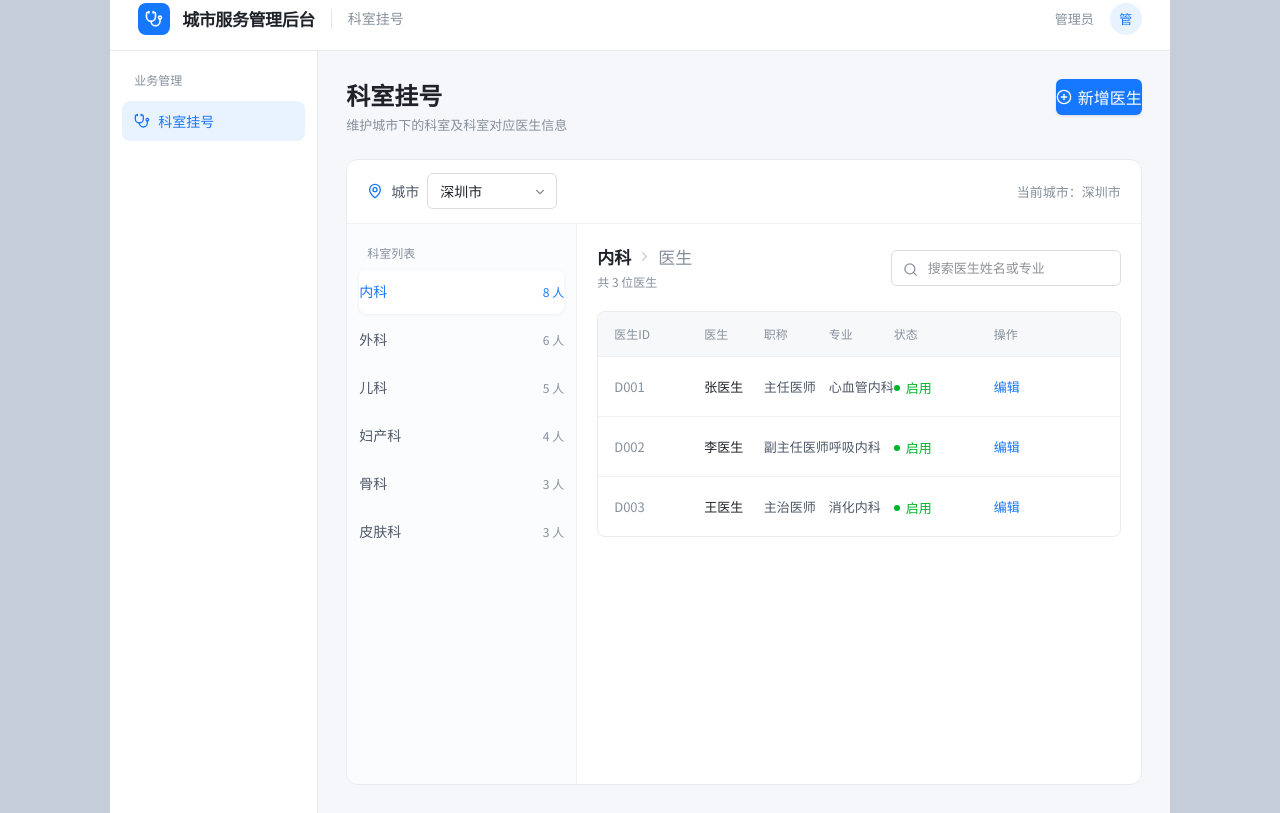
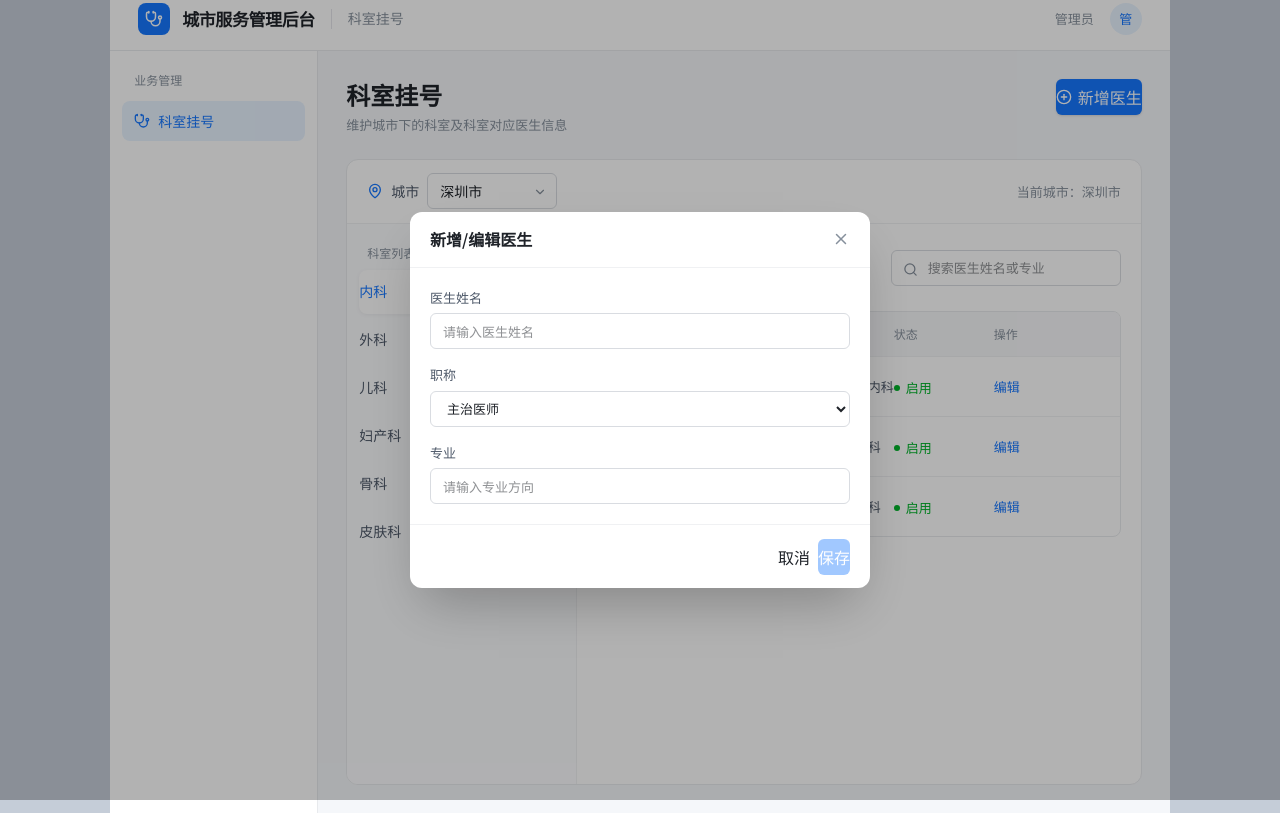
Before and after one commit to zhangxiaomeng880-ui/city-service-admin, a React (Vite) app: page / in a window 1280 px wide. Both pictures are taken after a click on the button "新增医生". Built offline with nearby package versions, Linux system fonts and the light colour scheme.

Commit message:
feat: complete frontend mock registration flow

```diff
--- a/src/app/App.tsx
+++ b/src/app/App.tsx
@@ -7,6 +7,7 @@ import {
   Search,
   Stethoscope,
   Users,
+  X,
 } from "lucide-react";
 
 type Doctor = {
@@ -21,100 +22,165 @@ type Doctor = {
 type Department = {
   id: string;
   name: string;
-  count: number;
 };
 
-const cities = ["深圳市", "广州市", "北京市", "上海市", "杭州市"];
+type CityData = {
+  departments: Department[];
+  doctors: Record<string, Doctor[]>;
+};
 
-const departments: Department[] = [
-  { id: "internal", name: "内科", count: 8 },
-  { id: "surgery", name: "外科", count: 6 },
-  { id: "pediatrics", name: "儿科", count: 5 },
-  { id: "gynecology", name: "妇产科", count: 4 },
-  { id: "orthopedics", name: "骨科", count: 3 },
-  { id: "dermatology", name: "皮肤科", count: 3 },
-];
-
-const doctorMap: Record<string, Doctor[]> = {
+const mockData: Record<string, CityData> = {
+  深圳市: {
+    departments: [
+      { id: "internal", name: "内科" },
+      { id: "surgery", name: "外科" },
+      { id: "pediatrics", name: "儿科" },
+      { id: "gynecology", name: "妇产科" },
+      { id: "orthopedics", name: "骨科" },
+      { id: "dermatology", name: "皮肤科" },
+    ],
+    doctors: {
       internal: [
-    { id: "D001", name: "张医生", title: "主任医师", specialty: "心血管内科", hospital: "深圳市人民医院", status: "启用" },
-    { id: "D002", name: "李医生", title: "副主任医师", specialty: "呼吸内科", hospital: "深圳市人民医院", status: "启用" },
-    { id: "D003", name: "王医生", title: "主治医师", specialty: "消化内科", hospital: "深圳市人民医院", status: "启用" },
+        { id: "SZ-D001", name: "张医生", title: "主任医师", specialty: "心血管内科", hospital: "深圳市人民医院", status: "启用" },
+        { id: "SZ-D002", name: "李医生", title: "副主任医师", specialty: "呼吸内科", hospital: "深圳市人民医院", status: "启用" },
+        { id: "SZ-D003", name: "王医生", title: "主治医师", specialty: "消化内科", hospital: "深圳市人民医院", status: "启用" },
       ],
       surgery: [
-    { id: "D011", name: "陈医生", title: "主任医师", specialty: "普外科", hospital: "深圳市人民医院", status: "启用" },
-    { id: "D012", name: "刘医生", title: "副主任医师", specialty: "肝胆外科", hospital: "深圳市人民医院", status: "启用" },
+        { id: "SZ-D011", name: "陈医生", title: "主任医师", specialty: "普外科", hospital: "深圳市人民医院", status: "启用" },
+        { id: "SZ-D012", name: "刘医生", title: "副主任医师", specialty: "肝胆外科", hospital: "深圳市人民医院", status: "启用" },
       ],
-  pediatrics: [
-    { id: "D021", name: "赵医生", title: "主任医师", specialty: "儿童呼吸", hospital: "深圳市儿童医院", status: "启用" },
-  ],
+      pediatrics: [{ id: "SZ-D021", name: "赵医生", title: "主任医师", specialty: "儿童呼吸", hospital: "深圳市儿童医院", status: "启用" }],
       gynecology: [],
       orthopedics: [],
       dermatology: [],
+    },
+  },
+  广州市: {
+    departments: [
+      { id: "internal", name: "内科" },
+      { id: "surgery", name: "外科" },
+      { id: "pediatrics", name: "儿科" },
+      { id: "oncology", name: "肿瘤科" },
+    ],
+    doctors: {
+      internal: [{ id: "GZ-D001", name: "周医生", title: "主任医师", specialty: "心血管内科", hospital: "广州市第一人民医院", status: "启用" }],
+      surgery: [{ id: "GZ-D011", name: "黄医生", title: "副主任医师", specialty: "普外科", hospital: "广州市第一人民医院", status: "启用" }],
+      pediatrics: [],
+      oncology: [],
+    },
+  },
+  北京市: {
+    departments: [{ id: "internal", name: "内科" }, { id: "surgery", name: "外科" }, { id: "orthopedics", name: "骨科" }],
+    doctors: {
+      internal: [{ id: "BJ-D001", name: "孙医生", title: "主任医师", specialty: "内分泌科", hospital: "北京协和医院", status: "启用" }],
+      surgery: [],
+      orthopedics: [],
+    },
+  },
+  上海市: {
+    departments: [{ id: "internal", name: "内科" }, { id: "surgery", name: "外科" }, { id: "gynecology", name: "妇产科" }],
+    doctors: {
+      internal: [{ id: "SH-D001", name: "吴医生", title: "副主任医师", specialty: "呼吸内科", hospital: "上海市第一人民医院", status: "启用" }],
+      surgery: [],
+      gynecology: [],
+    },
+  },
+  杭州市: {
+    departments: [{ id: "internal", name: "内科" }, { id: "pediatrics", name: "儿科" }],
+    doctors: {
+      internal: [{ id: "HZ-D001", name: "沈医生", title: "主任医师", specialty: "消化内科", hospital: "浙江大学医学院附属第一医院", status: "启用" }],
+      pediatrics: [],
+    },
+  },
 };
+
+const cities = Object.keys(mockData);
 
 export default function App() {
   const [city, setCity] = useState("深圳市");
   const [departmentId, setDepartmentId] = useState("internal");
   const [keyword, setKeyword] = useState("");
+  const [doctorsByCity, setDoctorsByCity] = useState(mockData);
+  const [modalOpen, setModalOpen] = useState(false);
+  const [newDoctorName, setNewDoctorName] = useState("");
+  const [newDoctorTitle, setNewDoctorTitle] = useState("主治医师");
+  const [newDoctorSpecialty, setNewDoctorSpecialty] = useState("");
+
+  const cityData = doctorsByCity[city];
+  const departments = cityData.departments;
+  const selectedDepartment = departments.find((item) => item.id === departmentId) ?? departments[0];
+  const activeDepartmentId = selectedDepartment?.id ?? "";
 
   const doctors = useMemo(() => {
-    const list = doctorMap[departmentId] ?? [];
+    const list = cityData.doctors[activeDepartmentId] ?? [];
     if (!keyword.trim()) return list;
-    return list.filter((doctor) =>
-      `${doctor.name}${doctor.specialty}${doctor.title}`.includes(keyword.trim()),
-    );
-  }, [departmentId, keyword]);
+    const q = keyword.trim();
+    return list.filter((doctor) => `${doctor.name}${doctor.specialty}${doctor.title}`.includes(q));
+  }, [cityData, activeDepartmentId, keyword]);
 
-  const selectedDepartment = departments.find((item) => item.id === departmentId);
+  const departmentCount = (id: string) => cityData.doctors[id]?.length ?? 0;
+
+  const switchCity = (nextCity: string) => {
+    setCity(nextCity);
+    const nextDepartments = doctorsByCity[nextCity].departments;
+    setDepartmentId(nextDepartments[0]?.id ?? "");
+    setKeyword("");
+  };
+
+  const addDoctor = () => {
+    if (!newDoctorName.trim() || !newDoctorSpecialty.trim() || !activeDepartmentId) return;
+    const doctor: Doctor = {
+      id: `${city.slice(0, 2)}-D${Date.now().toString().slice(-4)}`,
+      name: newDoctorName.trim(),
+      title: newDoctorTitle,
+      specialty: newDoctorSpecialty.trim(),
+      hospital: `${city}示范医院`,
+      status: "启用",
+    };
+    setDoctorsByCity((current) => ({
+      ...current,
+      [city]: {
+        ...current[city],
+        doctors: {
+          ...current[city].doctors,
+          [activeDepartmentId]: [...(current[city].doctors[activeDepartmentId] ?? []), doctor],
+        },
+      },
+    }));
+    setNewDoctorName("");
+    setNewDoctorSpecialty("");
+    setNewDoctorTitle("主治医师");
+    setModalOpen(false);
+  };
 
   return (
     <div className="min-h-screen bg-[#f5f7fa] text-[#1f2329]">
       <header className="h-16 border-b border-[#e8eaed] bg-white px-7 flex items-center justify-between">
         <div className="flex items-center gap-3">
-          <div className="h-8 w-8 rounded-lg bg-[#1677ff] flex items-center justify-center text-white">
-            <Stethoscope size={18} strokeWidth={2.2} />
-          </div>
+          <div className="h-8 w-8 rounded-lg bg-[#1677ff] flex items-center justify-center text-white"><Stethoscope size={18} /></div>
           <div className="text-[17px] font-semibold tracking-tight">城市服务管理后台</div>
           <div className="h-5 w-px bg-[#e5e6eb] mx-1" />
           <div className="text-[14px] text-[#86909c]">科室挂号</div>
         </div>
-        <div className="flex items-center gap-4 text-[13px] text-[#86909c]">
-          <span>管理员</span>
-          <div className="h-8 w-8 rounded-full bg-[#e8f3ff] text-[#1677ff] flex items-center justify-center font-medium">管</div>
-        </div>
+        <div className="flex items-center gap-4 text-[13px] text-[#86909c]"><span>管理员</span><div className="h-8 w-8 rounded-full bg-[#e8f3ff] text-[#1677ff] flex items-center justify-center font-medium">管</div></div>
       </header>
 
       <div className="flex min-h-[calc(100vh-64px)]">
         <aside className="w-[208px] border-r border-[#e8eaed] bg-white px-3 py-5">
           <div className="px-3 mb-3 text-[12px] text-[#86909c]">业务管理</div>
-          <div className="h-10 rounded-lg bg-[#e8f3ff] text-[#1677ff] px-3 flex items-center gap-2 text-[14px] font-medium">
-            <Stethoscope size={16} /> 科室挂号
-          </div>
+          <div className="h-10 rounded-lg bg-[#e8f3ff] text-[#1677ff] px-3 flex items-center gap-2 text-[14px] font-medium"><Stethoscope size={16} /> 科室挂号</div>
         </aside>
 
         <main className="flex-1 p-7 min-w-0">
           <div className="flex items-start justify-between mb-6">
-            <div>
-              <h1 className="text-[24px] leading-8 font-semibold mb-1">科室挂号</h1>
-              <p className="text-[13px] text-[#86909c]">维护城市下的科室及科室对应医生信息</p>
-            </div>
-            <button className="h-9 px-4 rounded-md bg-[#1677ff] text-white text-[14px] flex items-center gap-1.5 shadow-sm">
-              <CirclePlus size={16} /> 新增医生
-            </button>
+            <div><h1 className="text-[24px] leading-8 font-semibold mb-1">科室挂号</h1><p className="text-[13px] text-[#86909c]">维护城市下的科室及科室对应医生信息</p></div>
+            <button onClick={() => setModalOpen(true)} className="h-9 px-4 rounded-md bg-[#1677ff] text-white text-[14px] flex items-center gap-1.5 shadow-sm"><CirclePlus size={16} /> 新增医生</button>
           </div>
 
           <section className="bg-white border border-[#e8eaed] rounded-xl overflow-hidden">
             <div className="h-16 px-5 border-b border-[#f0f1f3] flex items-center justify-between">
-              <div className="flex items-center gap-2">
-                <MapPin size={16} className="text-[#1677ff]" />
-                <span className="text-[14px] text-[#4e5969]">城市</span>
-                <div className="relative">
-                  <select value={city} onChange={(event) => setCity(event.target.value)} className="appearance-none h-9 min-w-[130px] pl-3 pr-8 border border-[#d9dce1] rounded-md bg-white text-[14px] outline-none focus:border-[#1677ff]">
-                    {cities.map((item) => <option key={item}>{item}</option>)}
-                  </select>
-                  <ChevronDown size={14} className="absolute right-2.5 top-3 text-[#86909c] pointer-events-none" />
-                </div>
+              <div className="flex items-center gap-2"><MapPin size={16} className="text-[#1677ff]" /><span className="text-[14px] text-[#4e5969]">城市</span>
+                <div className="relative"><select value={city} onChange={(event) => switchCity(event.target.value)} className="appearance-none h-9 min-w-[130px] pl-3 pr-8 border border-[#d9dce1] rounded-md bg-white text-[14px] outline-none focus:border-[#1677ff]">{cities.map((item) => <option key={item}>{item}</option>)}</select><ChevronDown size={14} className="absolute right-2.5 top-3 text-[#86909c] pointer-events-none" /></div>
               </div>
               <div className="text-[13px] text-[#86909c]">当前城市：{city}</div>
             </div>
@@ -122,61 +188,39 @@ export default function App() {
             <div className="grid grid-cols-[230px_1fr] min-h-[560px]">
               <div className="border-r border-[#f0f1f3] bg-[#fbfcfe] p-3">
                 <div className="px-2 py-2 text-[12px] text-[#86909c]">科室列表</div>
-                <div className="space-y-1">
-                  {departments.map((department) => {
-                    const active = department.id === departmentId;
-                    return (
-                      <button key={department.id} onClick={() => { setDepartmentId(department.id); setKeyword(""); }} className={`w-full h-11 px-3 rounded-lg flex items-center justify-between text-left ${active ? "bg-white text-[#1677ff] shadow-[0_1px_4px_rgba(0,0,0,0.06)]" : "text-[#4e5969] hover:bg-white"}`}>
-                        <span className="text-[14px] font-medium">{department.name}</span>
-                        <span className={`text-[12px] ${active ? "text-[#1677ff]" : "text-[#86909c]"}`}>{department.count} 人</span>
-                      </button>
-                    );
-                  })}
-                </div>
+                <div className="space-y-1">{departments.map((department) => {
+                  const active = department.id === activeDepartmentId;
+                  return <button key={department.id} onClick={() => { setDepartmentId(department.id); setKeyword(""); }} className={`w-full h-11 px-3 rounded-lg flex items-center justify-between text-left ${active ? "bg-white text-[#1677ff] shadow-[0_1px_4px_rgba(0,0,0,0.06)]" : "text-[#4e5969] hover:bg-white"}`}><span className="text-[14px] font-medium">{department.name}</span><span className={`text-[12px] ${active ? "text-[#1677ff]" : "text-[#86909c]"}`}>{departmentCount(department.id)} 人</span></button>;
+                })}</div>
               </div>
 
               <div className="p-5">
                 <div className="flex items-center justify-between mb-5">
-                  <div>
-                    <div className="flex items-center gap-1.5 text-[17px] font-semibold">
-                      {selectedDepartment?.name}
-                      <ChevronRight size={15} className="text-[#c9cdd4]" />
-                      <span className="text-[#86909c] font-normal">医生</span>
-                    </div>
-                    <div className="text-[12px] text-[#86909c] mt-1">共 {doctors.length} 位医生</div>
-                  </div>
-                  <div className="relative w-[230px]">
-                    <Search size={15} className="absolute left-3 top-3 text-[#86909c]" />
-                    <input value={keyword} onChange={(event) => setKeyword(event.target.value)} placeholder="搜索医生姓名或专业" className="w-full h-9 pl-9 pr-3 border border-[#d9dce1] rounded-md text-[13px] outline-none focus:border-[#1677ff]" />
-                  </div>
+                  <div><div className="flex items-center gap-1.5 text-[17px] font-semibold">{selectedDepartment?.name}<ChevronRight size={15} className="text-[#c9cdd4]" /><span className="text-[#86909c] font-normal">医生</span></div><div className="text-[12px] text-[#86909c] mt-1">共 {doctors.length} 位医生</div></div>
+                  <div className="relative w-[230px]"><Search size={15} className="absolute left-3 top-3 text-[#86909c]" /><input value={keyword} onChange={(event) => setKeyword(event.target.value)} placeholder="搜索医生姓名或专业" className="w-full h-9 pl-9 pr-3 border border-[#d9dce1] rounded-md text-[13px] outline-none focus:border-[#1677ff]" /></div>
                 </div>
 
                 <div className="border border-[#e8eaed] rounded-lg overflow-hidden">
-                  <div className="grid grid-cols-[90px_1.1fr_1.2fr_1.2fr_100px_110px] h-11 items-center bg-[#f7f8fa] px-4 text-[12px] text-[#86909c]">
-                    <span>医生ID</span><span>医生</span><span>职称</span><span>专业</span><span>状态</span><span>操作</span>
-                  </div>
-                  {doctors.length ? doctors.map((doctor) => (
-                    <div key={doctor.id} className="grid grid-cols-[90px_1.1fr_1.2fr_1.2fr_100px_110px] min-h-[60px] items-center px-4 border-t border-[#f0f1f3] text-[13px]">
-                      <span className="text-[#86909c]">{doctor.id}</span>
-                      <span className="font-medium">{doctor.name}</span>
-                      <span className="text-[#4e5969]">{doctor.title}</span>
-                      <span className="text-[#4e5969]">{doctor.specialty}</span>
-                      <span><span className="inline-flex items-center gap-1.5 text-[#00b42a]"><i className="w-1.5 h-1.5 rounded-full bg-[#00b42a]" />{doctor.status}</span></span>
-                      <button className="text-[#1677ff] hover:text-[#0e5fd8] text-left">编辑</button>
-                    </div>
-                  )) : (
-                    <div className="h-48 flex flex-col items-center justify-center text-[#86909c]">
-                      <Users size={26} className="mb-2 text-[#c9cdd4]" />
-                      <div className="text-[13px]">暂无医生</div>
-                      <div className="text-[12px] mt-1">可通过右上角「新增医生」添加</div>
-                    </div>
-                  )}
+                  <div className="grid grid-cols-[90px_1.1fr_1.2fr_1.2fr_100px_110px] h-11 items-center bg-[#f7f8fa] px-4 text-[12px] text-[#86909c]"><span>医生ID</span><span>医生</span><span>职称</span><span>专业</span><span>状态</span><span>操作</span></div>
+                  {doctors.length ? doctors.map((doctor) => <div key={doctor.id} className="grid grid-cols-[90px_1.1fr_1.2fr_1.2fr_100px_110px] min-h-[60px] items-center px-4 border-t border-[#f0f1f3] text-[13px]"><span className="text-[#86909c]">{doctor.id}</span><span className="font-medium">{doctor.name}</span><span className="text-[#4e5969]">{doctor.title}</span><span className="text-[#4e5969]">{doctor.specialty}</span><span><span className="inline-flex items-center gap-1.5 text-[#00b42a]"><i className="w-1.5 h-1.5 rounded-full bg-[#00b42a]" />{doctor.status}</span></span><button onClick={() => { setNewDoctorName(doctor.name); setNewDoctorTitle(doctor.title); setNewDoctorSpecialty(doctor.specialty); setModalOpen(true); }} className="text-[#1677ff] hover:text-[#0e5fd8] text-left">编辑</button></div>) : <div className="h-48 flex flex-col items-center justify-center text-[#86909c]"><Users size={26} className="mb-2 text-[#c9cdd4]" /><div className="text-[13px]">暂无医生</div><div className="text-[12px] mt-1">可通过右上角「新增医生」添加</div></div>}
                 </div>
               </div>
             </div>
           </section>
         </main>
       </div>
+
+      {modalOpen && <div className="fixed inset-0 bg-black/30 flex items-center justify-center p-5 z-50" onMouseDown={(event) => { if (event.currentTarget === event.target) setModalOpen(false); }}>
+        <div className="w-full max-w-[460px] rounded-xl bg-white shadow-2xl overflow-hidden">
+          <div className="h-14 px-5 border-b border-[#f0f1f3] flex items-center justify-between"><div className="text-[16px] font-semibold">新增/编辑医生</div><button onClick={() => setModalOpen(false)} className="text-[#86909c] hover:text-[#1f2329]"><X size={18} /></button></div>
+          <div className="p-5 space-y-4">
+            <label className="block"><span className="block text-[13px] text-[#4e5969] mb-1.5">医生姓名</span><input value={newDoctorName} onChange={(event) => setNewDoctorName(event.target.value)} className="w-full h-9 px-3 border border-[#d9dce1] rounded-md text-[13px] outline-none focus:border-[#1677ff]" placeholder="请输入医生姓名" /></label>
+            <label className="block"><span className="block text-[13px] text-[#4e5969] mb-1.5">职称</span><select value={newDoctorTitle} onChange={(event) => setNewDoctorTitle(event.target.value)} className="w-full h-9 px-3 border border-[#d9dce1] rounded-md text-[13px] bg-white outline-none focus:border-[#1677ff]"><option>主任医师</option><option>副主任医师</option><option>主治医师</option></select></label>
+            <label className="block"><span className="block text-[13px] text-[#4e5969] mb-1.5">专业</span><input value={newDoctorSpecialty} onChange={(event) => setNewDoctorSpecialty(event.target.value)} className="w-full h-9 px-3 border border-[#d9dce1] rounded-md text-[13px] outline-none focus:border-[#1677ff]" placeholder="请输入专业方向" /></label>
+          </div>
+          <div className="h-16 px-5 border-t border-[#f0f1f3] flex items-center justify-end gap-2"><button onClick={() => setModalOpen(false)} className="h-9 px-4 rounded-md border border-[#d9dce1] text-[13px]">取消</button><button onClick={addDoctor} disabled={!newDoctorName.trim() || !newDoctorSpecialty.trim()} className="h-9 px-4 rounded-md bg-[#1677ff] text-white text-[13px] disabled:opacity-40">保存</button></div>
+        </div>
+      </div>}
     </div>
   );
 }
```
Lines whose indentation alone changed are shown as unchanged.
